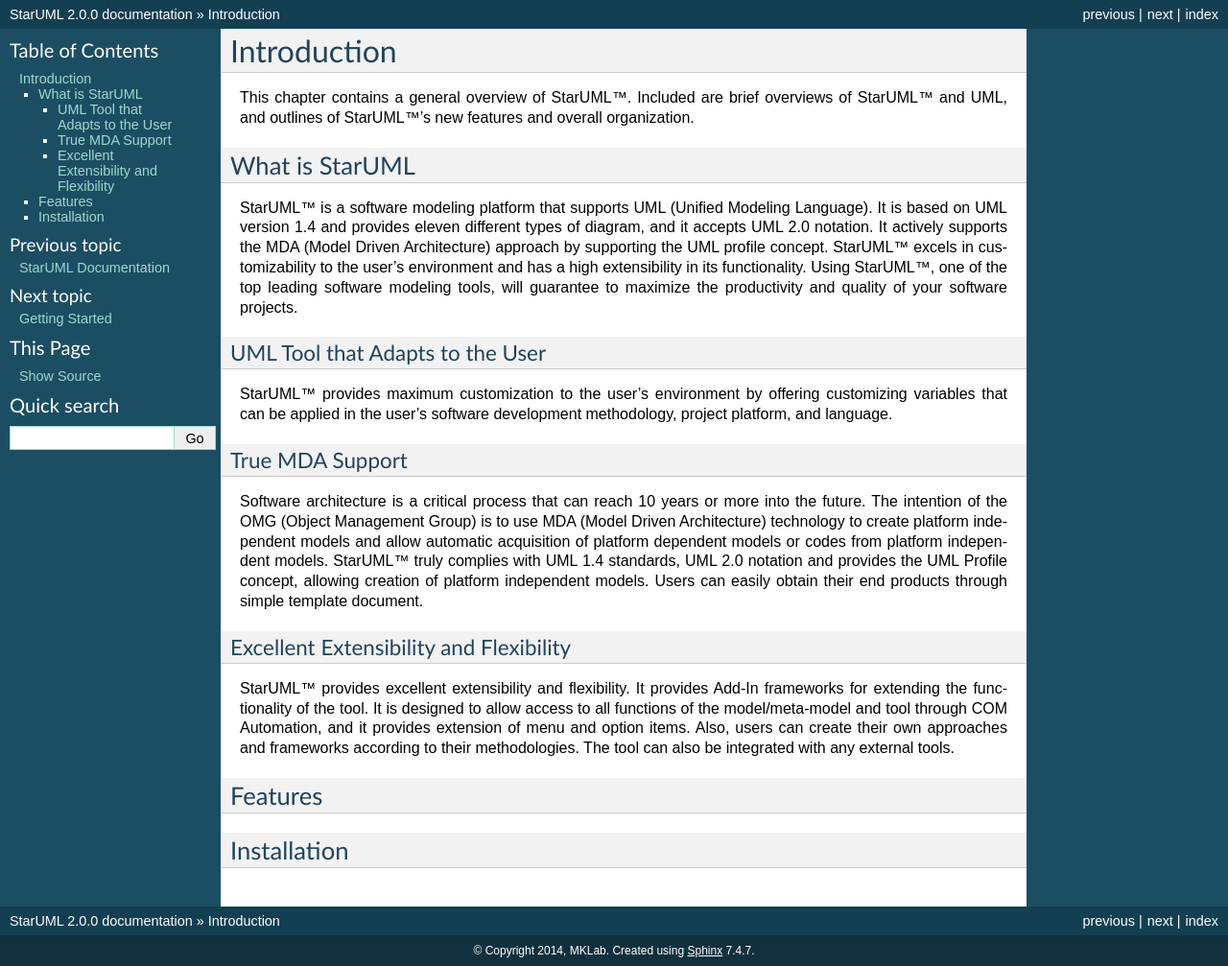
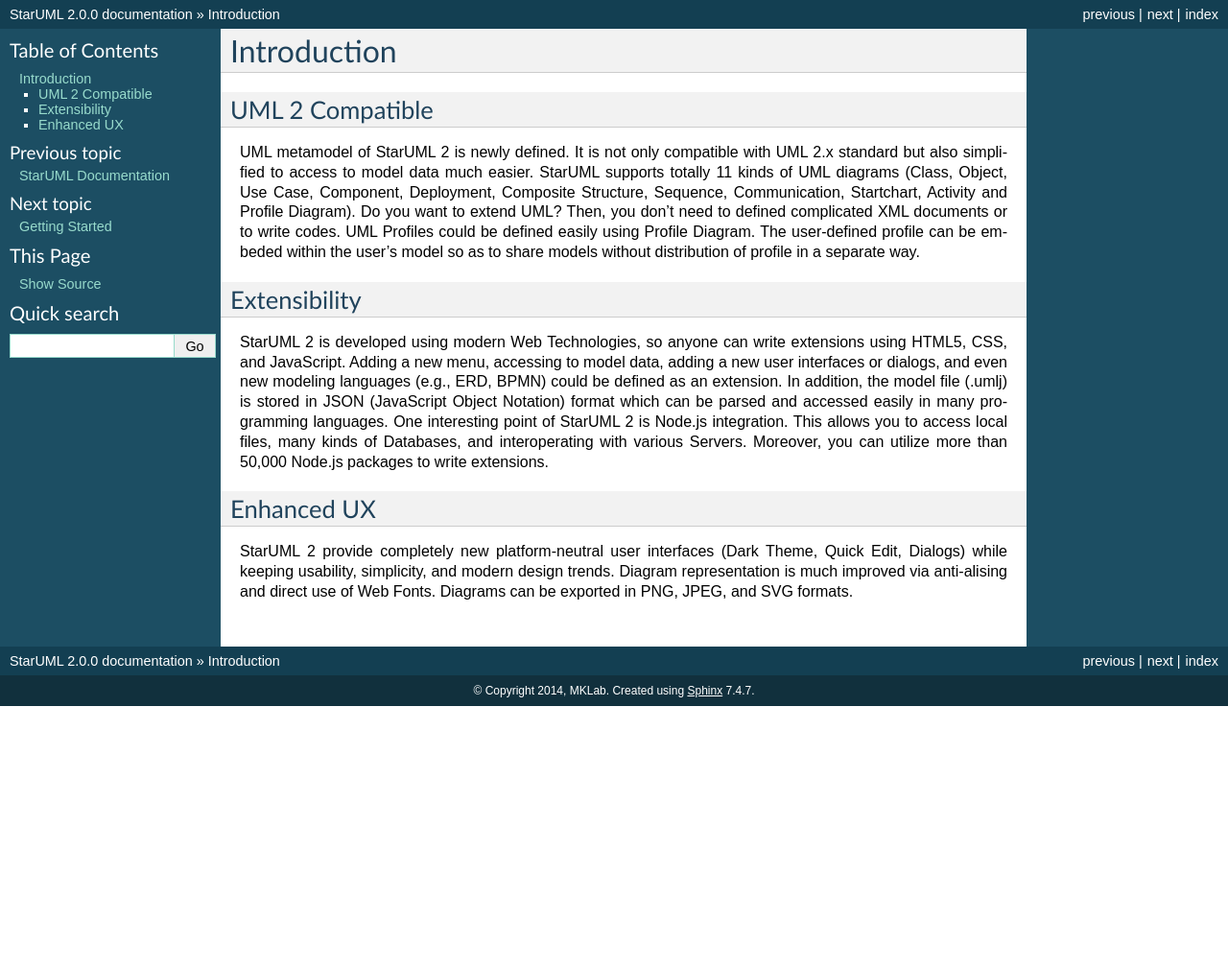
Before and after one commit to niklauslee/staruml-docs, a Sphinx documentation site: the page built from docs/source/introduction.rst, in a window 1280 px wide. Shown: the whole page at 96% size. Built offline with Sphinx 7.4.7, drawn with Linux system fonts in a browser that asks for light colours; after the commit the page ends 900 px from its top, so only the background shows below that.

```diff
--- a/docs/source/introduction.rst
+++ b/docs/source/introduction.rst
@@ -2,31 +2,21 @@
 Introduction
 ============
 
-This chapter contains a general overview of StarUML™. Included are brief overviews of StarUML™ and UML, and outlines of StarUML™’s new features and overall organization.
 
-What is StarUML
-===============
+UML 2 Compatible
+================
 
-StarUML™ is a software modeling platform that supports UML (Unified Modeling Language). It is based on UML version 1.4 and provides eleven different types of diagram, and it accepts UML 2.0 notation. It actively supports the MDA (Model Driven Architecture) approach by supporting the UML profile concept. StarUML™ excels in customizability to the user’s environment and has a high extensibility in its functionality. Using StarUML™, one of the top leading software modeling tools, will guarantee to maximize the productivity and quality of your software projects.
+UML metamodel of StarUML 2 is newly defined. It is not only compatible with UML 2.x standard but also simplified to access to model data much easier. StarUML supports totally 11 kinds of UML diagrams (Class, Object, Use Case, Component, Deployment, Composite Structure, Sequence, Communication, Startchart, Activity and Profile Diagram).
+Do you want to extend UML? Then, you don't need to defined complicated XML documents or to write codes. UML Profiles could be defined easily using Profile Diagram. The user-defined profile can be embeded within the user's model so as to share models without distribution of profile in a separate way.
 
-UML Tool that Adapts to the User
---------------------------------
+Extensibility
+=============
 
-StarUML™ provides maximum customization to the user’s environment by offering customizing variables that can be applied in the user’s software development methodology, project platform, and language.
+StarUML 2 is developed using modern Web Technologies, so anyone can write extensions using HTML5, CSS, and JavaScript. Adding a new menu, accessing to model data, adding a new user interfaces or dialogs, and even new modeling languages (e.g., ERD, BPMN) could be defined as an extension. In addition, the model file (.umlj) is stored in JSON (JavaScript Object Notation) format which can be parsed and accessed easily in many programming languages.
+One interesting point of StarUML 2 is Node.js integration. This allows you to access local files, many kinds of Databases, and interoperating with various Servers. Moreover, you can utilize more than 50,000 Node.js packages to write extensions.
 
-True MDA Support
-----------------
+Enhanced UX
+===========
 
-Software architecture is a critical process that can reach 10 years or more into the future. The intention of the OMG (Object Management Group) is to use MDA (Model Driven Architecture) technology to create platform independent models and allow automatic acquisition of platform dependent models or codes from platform independent models. StarUML™ truly complies with UML 1.4 standards, UML 2.0 notation and provides the UML Profile concept, allowing creation of platform independent models. Users can easily obtain their end products through simple template document.
-
-Excellent Extensibility and Flexibility
----------------------------------------
-
-StarUML™ provides excellent extensibility and flexibility. It provides Add-In frameworks for extending the functionality of the tool. It is designed to allow access to all functions of the model/meta-model and tool through COM Automation, and it provides extension of menu and option items. Also, users can create their own approaches and frameworks according to their methodologies. The tool can also be integrated with any external tools.
-
-Features
-========
-
-
-Installation
-============
+StarUML 2 provide completely new platform-neutral user interfaces (Dark Theme, Quick Edit, Dialogs) while keeping usability, simplicity, and modern design trends.
+Diagram representation is much improved via anti-alising and direct use of Web Fonts. Diagrams can be exported in PNG, JPEG, and SVG formats.
```
Also changed, not shown: docs/source/usage.rst (+26 -0 lines).
